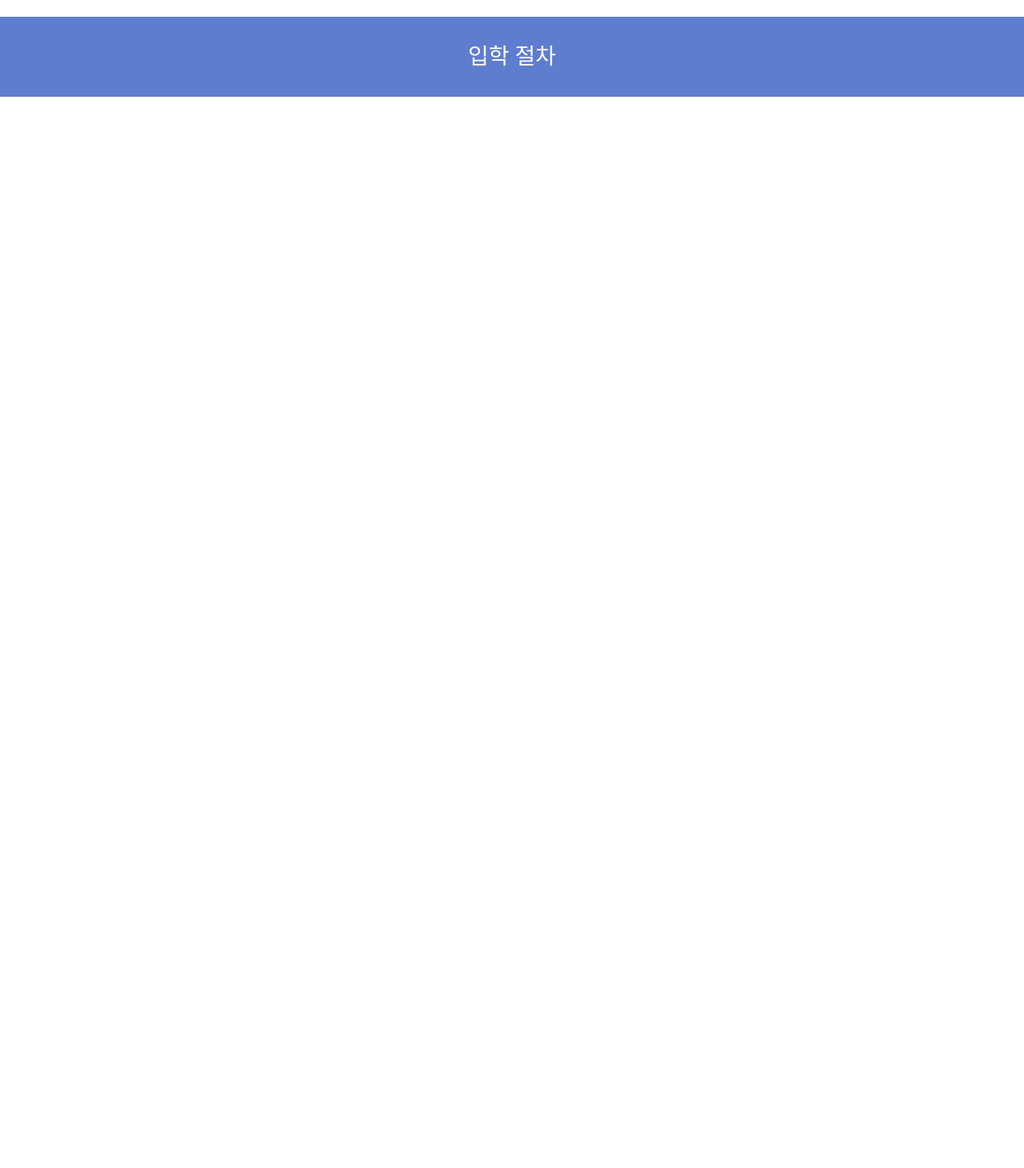
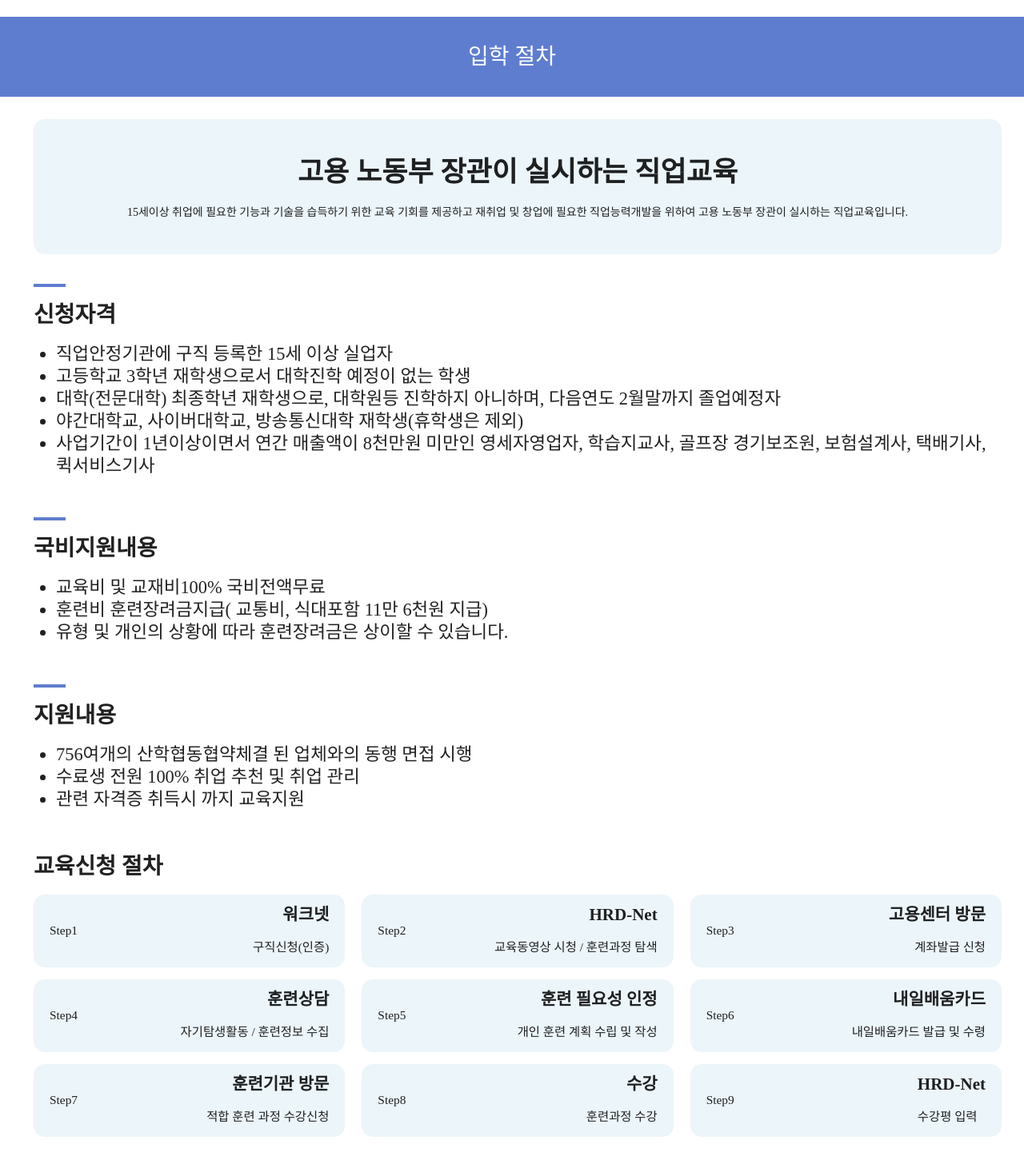
Before and after one commit to parksungyun/lms_v2, a React (Create React App) app: page /step in a window 1280 px wide. Shown: the part 69-1530 px from the top of the page at 80% size. Before the commit the page ends 800 px from the top, so only its background shows below. Built offline with nearby package versions, Linux system fonts and the light colour scheme; a web font is replaced by a local one.

Commit message:
23-10-25 과정안내, 소개, 입학절차 페이지 작업 완료

```diff
--- a/src/pages/Web/CourseDetail.js
+++ b/src/pages/Web/CourseDetail.js
@@ -1,5 +1,92 @@
+import styled from "styled-components"
+import WebWrapper from "../../components/WebWrapper"
+import { Row, Col } from "react-bootstrap";
+
+const Container = styled.div`
+  margin: 2rem 10rem;
+  padding-bottom: 3rem;
+`;
+
+const Card = styled.div`
+  padding: 3rem 5rem;
+  background-color: #ecf5f9;
+  border-radius: 1rem;
+  text-align: center;
+  margin-bottom: 1.3rem;
+`;
+
+const H2 = styled.p`
+  font-size: 2.5rem;
+  font-weight: 700;
+  margin: 10px 0;
+`;
+
+const Divider = styled.div`
+  color: #bbb;
+  margin: 0;
+  padding: 0;
+  cursor: default;
+  font-size: 1.5rem;
+`;
+
+const Box = styled.div`
+  display: flex;
+  gap: 2rem;
+  padding-top: 1rem;
+  justify-content: center;
+  align-items: center;
+`;
+
+const P = styled.p`
+  font-size: 1.5rem;
+  margin: 0;
+`
+
+const TextBox = styled.div`
+  padding: 1.3rem 0;
+`;
+
+const H3 = styled.p`
+  font-size: 2rem;
+  font-weight: 700;
+  margin: 15px 0px;
+`;
+
+const DividerBox = styled.div`
+  width: 40px;
+  height: 4px;
+  background-color: #5f7dcf;
+`;
+
 export function CourseDetail() {
   return <>
-
+    <WebWrapper pageName={"과정 소개"} />
+    <Container>
+      <Card>
+        <H2>class명</H2>
+        <p className="mb-4 fs-5">HTML, CSS, JS, DB, JAVA</p>
+        <hr />
+        <Box>
+          <P>개강 일자: 2023-10-31</P>
+          <Divider>|</Divider>
+          <P>모집 종료 일자: 2023-11-06</P>
+          <Divider>|</Divider>
+          <P>모집 인원: 30</P>
+        </Box>
+      </Card>
+      <TextBox>
+        <DividerBox />
+        <H3>과정소개</H3>
+        <P>「한국판 뉴딜」사업의 일환으로 혁신적인 기술 및 훈련 방법을 갖춘 기업-대학-민간 혁신기관을 통해 4차 산업혁명과 함께 급성장하고 있는 디지털·신기술 분야에 대한 집중적 교육 훈련을 합니다.<br />
+디지털·신기술 분야 현장에서 기업이 원하는 핵심 실무 인재를 양성하는 것이 목적입니다. <br />
+프로젝트 과제 수행, 해커톤, 기업과제 해결 등을 통한 차별적인 훈련 방법을 추구합니다.<br />
+국민내일배움카드 발급자를 대상으로 훈련비 전액을 지원합니다.<br />
+훈련장려금을 매월 최대 316,000~816,000원을 지원합니다.<br />
+훈련생의 자기주도적 과업수행능력과 종합적인 실무적용능력을 개발하는 것을 목적으로 하는 프로젝트 기반 훈련(PBT, Project Based Training)입니다.<br />
+신기술 분야인 드론 기업의 수요를 반영하고 참여기업의 강사(멘토)가 참여하는 과정입니다.<br />
+대전 소재의 드론 기업과 하드웨어, 소프트웨어 간의 융합 솔루션을 제공하는 기업을 포함, 총 58개 기업의 인력 수요를 파악하여 설계된 과정입니다.<br />
+본 과정에서 필요한 모든 키트, 교재 및 IDE를 무상 제공합니다.</P>
+      </TextBox>
+    </Container>
   </>
 }
--- a/src/pages/Web/Courses.js
+++ b/src/pages/Web/Courses.js
@@ -1,13 +1,33 @@
 import styled from "styled-components"
-import { Container, Col, Row } from "react-bootstrap";
 import WebWrapper from "../../components/WebWrapper"
+import { Course } from '../../components/Course'
+
+const Container = styled.div`
+  margin: 2rem;
+  margin-left: 3rem;
+  padding-bottom: 3rem;
+`;
+
+
+const CardWrapper = styled.div`
+  display: flex;
+  gap: 3rem;
+  justify-content: center;
+  flex-wrap: wrap;
+`;
 
 export function Courses() {
   return <>
     <WebWrapper pageName={"과정 안내"} />
     <Container>
-      <Row>
-      </Row>
+      <CardWrapper>
+        <Course />
+        <Course />
+        <Course />
+        <Course />
+        <Course />
+        <Course />
+      </CardWrapper>
     </Container>
   </>
 }
--- a/src/pages/Web/Step.js
+++ b/src/pages/Web/Step.js
@@ -1,12 +1,182 @@
 import styled from "styled-components"
-import { Container } from "react-bootstrap";
 import WebWrapper from "../../components/WebWrapper"
+import { Col, Row } from "react-bootstrap";
+
+const Container = styled.div`
+  margin: 2rem;
+  margin-left: 3rem;
+  padding-bottom: 3rem;
+`;
+
+const TitleBox = styled.div`
+  padding: 3rem 5rem;
+  background-color: #ecf5f9;
+  border-radius: 1rem;
+  text-align: center;
+  margin-bottom: 1.3rem;
+`;
+
+const H2 = styled.p`
+  font-size: 2.5rem;
+  font-weight: 700;
+  margin: 15px 0px;
+`;
+
+const H3 = styled.p`
+  font-size: 2rem;
+  font-weight: 700;
+  margin: 15px 0px;
+`;
+
+const TextBox = styled.div`
+  padding: 1.3rem 0;
+`;
+
+const Li = styled.li`
+  font-size: 1.6rem;
+  line-height: 2rem;
+`;
+
+const Divider = styled.div`
+  width: 40px;
+  height: 4px;
+  background-color: #5f7dcf;
+`;
+
+const Box = styled.div`
+  background: #ecf5f9;
+  padding: 15px 20px;
+  margin-bottom: 15px;
+  display: flex;
+  justify-content: space-between;
+  align-items: center;
+  border-radius: 1rem;
+`;
+
+const H5 = styled.div`
+  font-size: 1.1rem;
+  font-weight: 500;
+  &.main{
+    font-weight: bold;
+    text-align: end;
+    margin-bottom: 1.5rem;
+    font-size: 1.5rem;
+  }
+`;
 
 export function Step() {
   return <>
     <WebWrapper pageName={"입학 절차"} />
     <Container>
-
+      <TitleBox>
+        <H2>고용 노동부 장관이 실시하는 직업교육</H2>
+        <p classNameName="fs-5">15세이상 취업에 필요한 기능과 기술을 습득하기 위한 교육 기회를 제공하고 재취업 및 창업에 필요한 직업능력개발을 위하여 고용 노동부 장관이 실시하는 직업교육입니다.</p>
+      </TitleBox>
+      <TextBox>
+        <Divider />
+        <H3>신청자격</H3>
+        <ul>
+          <Li>직업안정기관에 구직 등록한 15세 이상 실업자</Li>
+          <Li>고등학교 3학년 재학생으로서 대학진학 예정이 없는 학생</Li>
+          <Li>대학(전문대학) 최종학년 재학생으로, 대학원등 진학하지 아니하며, 다음연도 2월말까지 졸업예정자</Li>
+          <Li>야간대학교, 사이버대학교, 방송통신대학 재학생(휴학생은 제외)</Li>
+          <Li>사업기간이 1년이상이면서 연간 매출액이 8천만원 미만인 영세자영업자, 학습지교사, 골프장 경기보조원, 보험설계사, 택배기사, 퀵서비스기사</Li>
+        </ul>
+      </TextBox>
+      <TextBox>
+        <Divider />
+        <H3>국비지원내용</H3>
+        <ul>
+          <Li>교육비 및 교재비100% 국비전액무료</Li>
+          <Li>훈련비 훈련장려금지급( 교통비, 식대포함 11만 6천원 지급)</Li>
+          <Li>유형 및 개인의 상황에 따라 훈련장려금은 상이할 수 있습니다.</Li>
+        </ul>
+      </TextBox>
+      <TextBox>
+        <Divider />
+        <H3>지원내용</H3>
+        <ul>
+          <Li>756여개의 산학협동협약체결 된 업체와의 동행 면접 시행</Li>
+          <Li>수료생 전원 100% 취업 추천 및 취업 관리</Li>
+          <Li>관련 자격증 취득시 까지 교육지원</Li>
+        </ul>
+      </TextBox>
+      <TextBox>
+        <H3>교육신청 절차</H3>
+        <Row>
+          <Col>
+            <Box>
+              <H5>Step1</H5>
+              <div>
+                <H5 className="main">워크넷</H5>
+                <H5>구직신청(인증)</H5>
+              </div>
+            </Box>
+            <Box>
+              <H5>Step4</H5>
+              <div>
+                <H5 className="main">훈련상담</H5>
+                <H5>자기탐생활동 /
+                  훈련정보 수집</H5>
+              </div>
+            </Box>
+            <Box>
+              <H5>Step7</H5>
+              <div>
+                <H5 className="main">훈련기관 방문</H5>
+                <H5>적합 훈련 과정 수강신청</H5>
+              </div>
+            </Box>
+          </Col>
+          <Col>
+            <Box>
+              <H5>Step2</H5>
+              <div>
+                <H5 className="main">HRD-Net</H5>
+                <H5>교육동영상 시청 /
+                    훈련과정 탐색</H5>
+              </div>
+            </Box>
+            <Box>
+              <H5>Step5</H5>
+              <div>
+                <H5 className="main">훈련 필요성 인정</H5>
+                <H5>개인 훈련 계획 수립 및 작성</H5>
+              </div>
+            </Box>
+            <Box>
+              <H5>Step8</H5>
+              <div>
+                <H5 className="main">수강</H5>
+                <H5>훈련과정 수강</H5>
+              </div>
+            </Box>
+          </Col>
+          <Col>
+            <Box>
+              <H5>Step3</H5>
+              <div>
+                <H5 className="main">고용센터 방문</H5>
+                <H5 className="text-end">계좌발급 신청</H5>
+              </div>
+            </Box>
+            <Box>
+              <H5>Step6</H5>
+              <div>
+                <H5 className="main">내일배움카드</H5>
+                <H5>내일배움카드 발급 및 수령</H5>
+              </div>
+            </Box>
+            <Box>
+              <H5>Step9</H5>
+              <div>
+                <H5 className="main">HRD-Net</H5>
+                <H5>수강평 입력</H5>
+              </div>
+            </Box>
+          </Col>
+        </Row>
+      </TextBox>
     </Container>
   </>
 }
```
